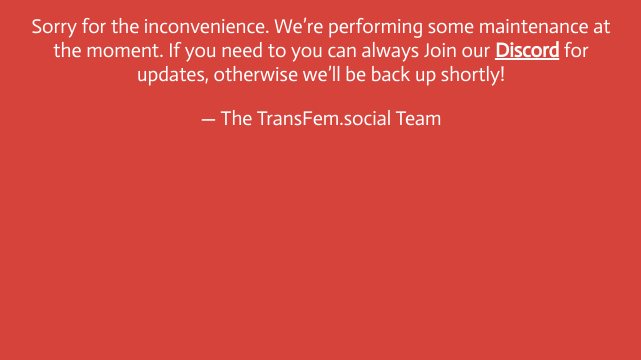
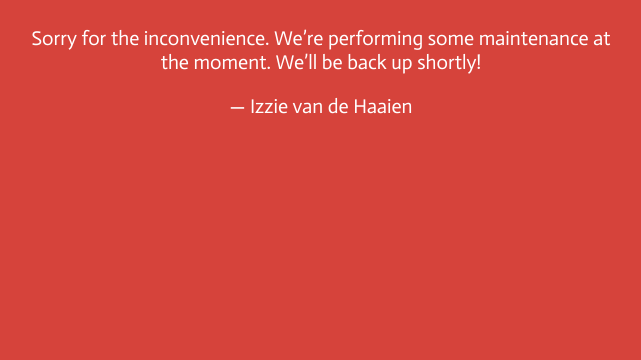
Before and after one commit to 497a/hai_maintenance, a plain HTML site: page index.html in a window 1280 px wide. Shown: the part 440-800 px from the top of the page, without its empty margins (319-960 px from the left). Drawn offline with Linux system fonts and the light colour scheme.

Commit message:
changes for haaien.xyz

```diff
--- a/index.html
+++ b/index.html
@@ -18,7 +18,7 @@
     <svg xmlns="http://www.w3.org/2000/svg" viewBox="0 0 202.24 202.24"><defs><style>.cls-1{fill:#fff;}</style></defs><title>Asset 3</title><g id="Layer_2" data-name="Layer 2"><g id="Capa_1" data-name="Capa 1"><path class="cls-1" d="M101.12,0A101.12,101.12,0,1,0,202.24,101.12,101.12,101.12,0,0,0,101.12,0ZM159,148.76H43.28a11.57,11.57,0,0,1-10-17.34L91.09,31.16a11.57,11.57,0,0,1,20.06,0L169,131.43a11.57,11.57,0,0,1-10,17.34Z"/><path class="cls-1" d="M101.12,36.93h0L43.27,137.21H159L101.13,36.94Zm0,88.7a7.71,7.71,0,1,1,7.71-7.71A7.71,7.71,0,0,1,101.12,125.63Zm7.71-50.13a7.56,7.56,0,0,1-.11,1.3l-3.8,22.49a3.86,3.86,0,0,1-7.61,0l-3.8-22.49a8,8,0,0,1-.11-1.3,7.71,7.71,0,1,1,15.43,0Z"/></g></g></svg>
     <h1>We&rsquo;ll be back soon!</h1>
     <div>
-        <p>Sorry for the inconvenience. We&rsquo;re performing some maintenance at the moment. If you need to you can always Join our <a href="https://discord.com/invite/6VgKmEqHNk">Discord</a> for updates, otherwise we&rsquo;ll be back up shortly!</p>
-        <p>&mdash; The TransFem.social Team</p>
+        <p>Sorry for the inconvenience. We&rsquo;re performing some maintenance at the moment. We&rsquo;ll be back up shortly!</p>
+        <p>&mdash; Izzie van de Haaien</p>
     </div>
 </article>
```
Also changed, not shown: 2 other files.
